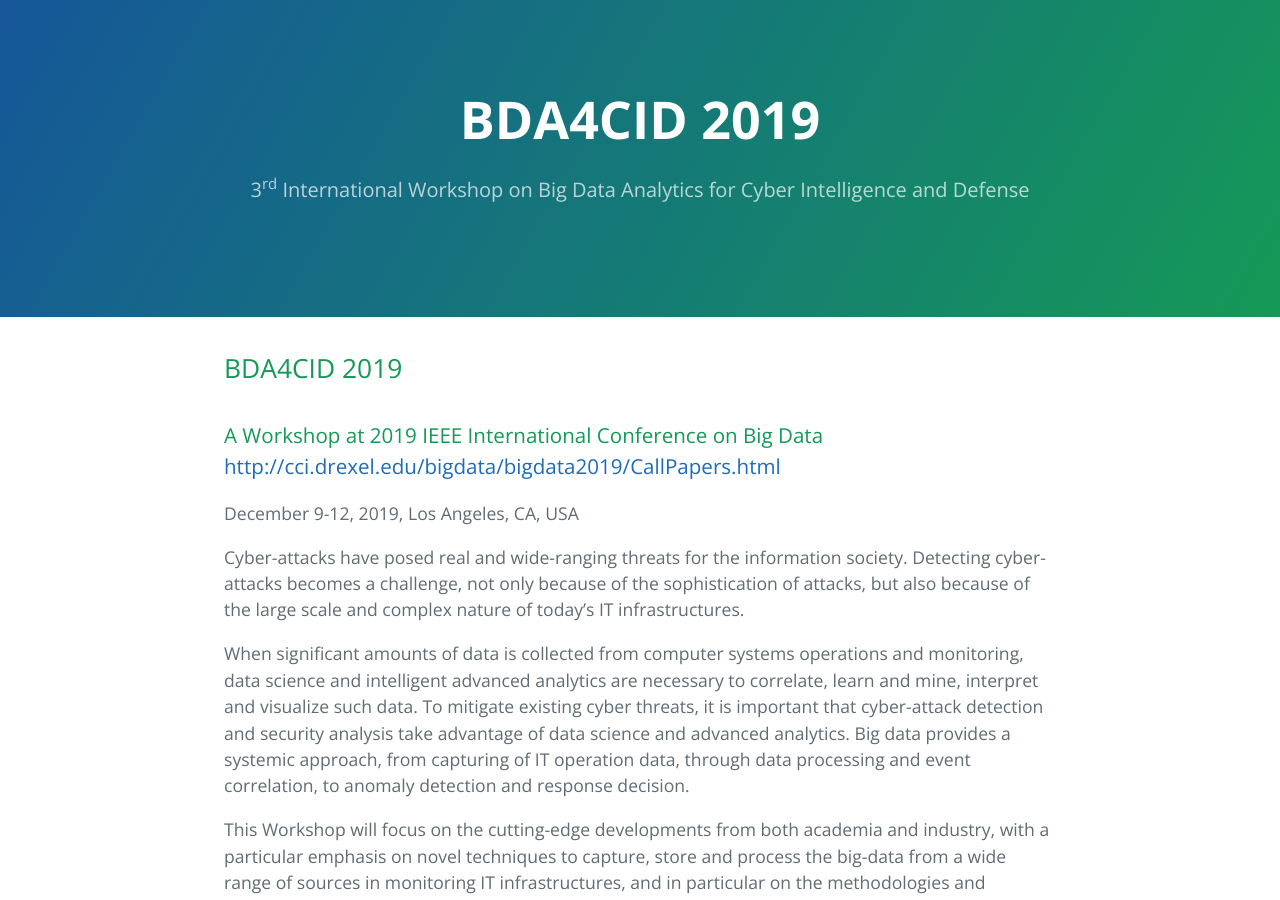
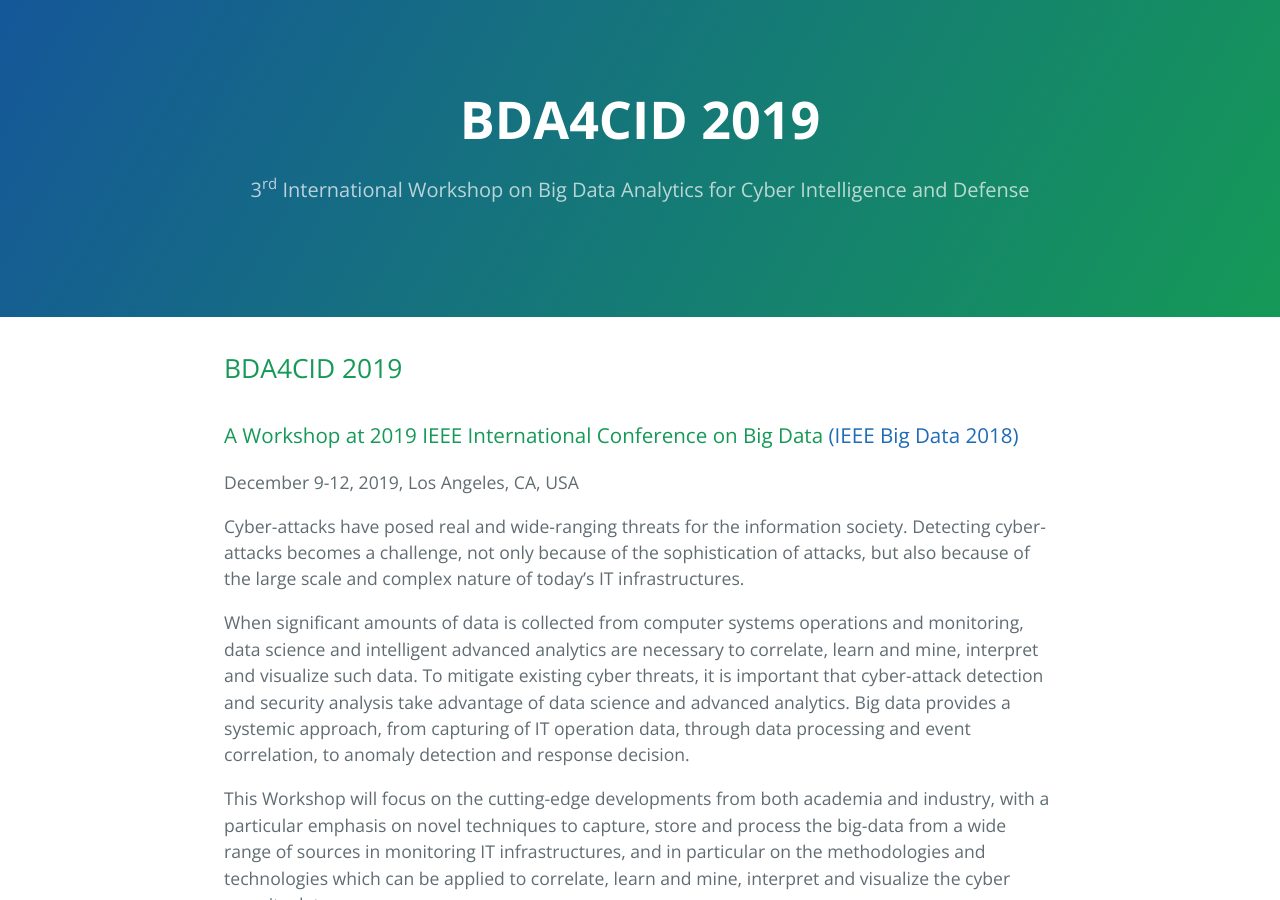
Before and after one commit to bda4cid/bda4cid.github.io, a Jekyll site: the page built from index.md, in a window 1280 px wide and 900 px high. Built offline with Jekyll 4.4.1, drawn with Linux system fonts in a browser that asks for light colours; our own code applies the rules of GitHub Pages for plain Markdown files.

Commit message:
fix link to main conference

```diff
--- a/index.md
+++ b/index.md
@@ -2,7 +2,7 @@
 layout: default
 ---
 ## BDA4CID 2019
-### A Workshop at 2019 IEEE International Conference on Big Data [http://cci.drexel.edu/bigdata/bigdata2019/CallPapers.html](IEEE Big Data 2018)
+### A Workshop at 2019 IEEE International Conference on Big Data [(IEEE Big Data 2018)](http://cci.drexel.edu/bigdata/bigdata2019/CallPapers.html)
 December 9-12, 2019, Los Angeles, CA, USA
 
 Cyber-attacks have posed real and wide-ranging threats for the information society. Detecting cyber-attacks becomes a challenge, not only because of the sophistication of attacks, but also because of the large scale and complex nature of today’s IT infrastructures.
```
